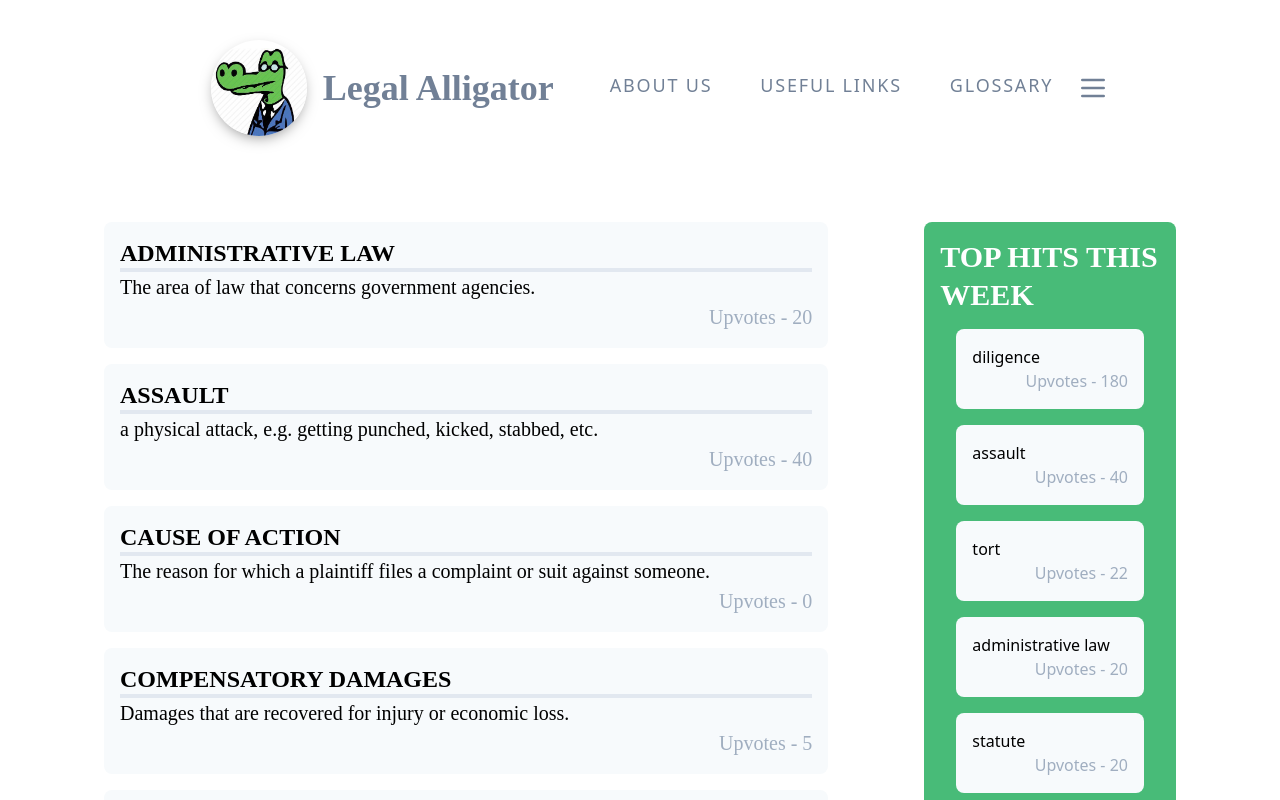
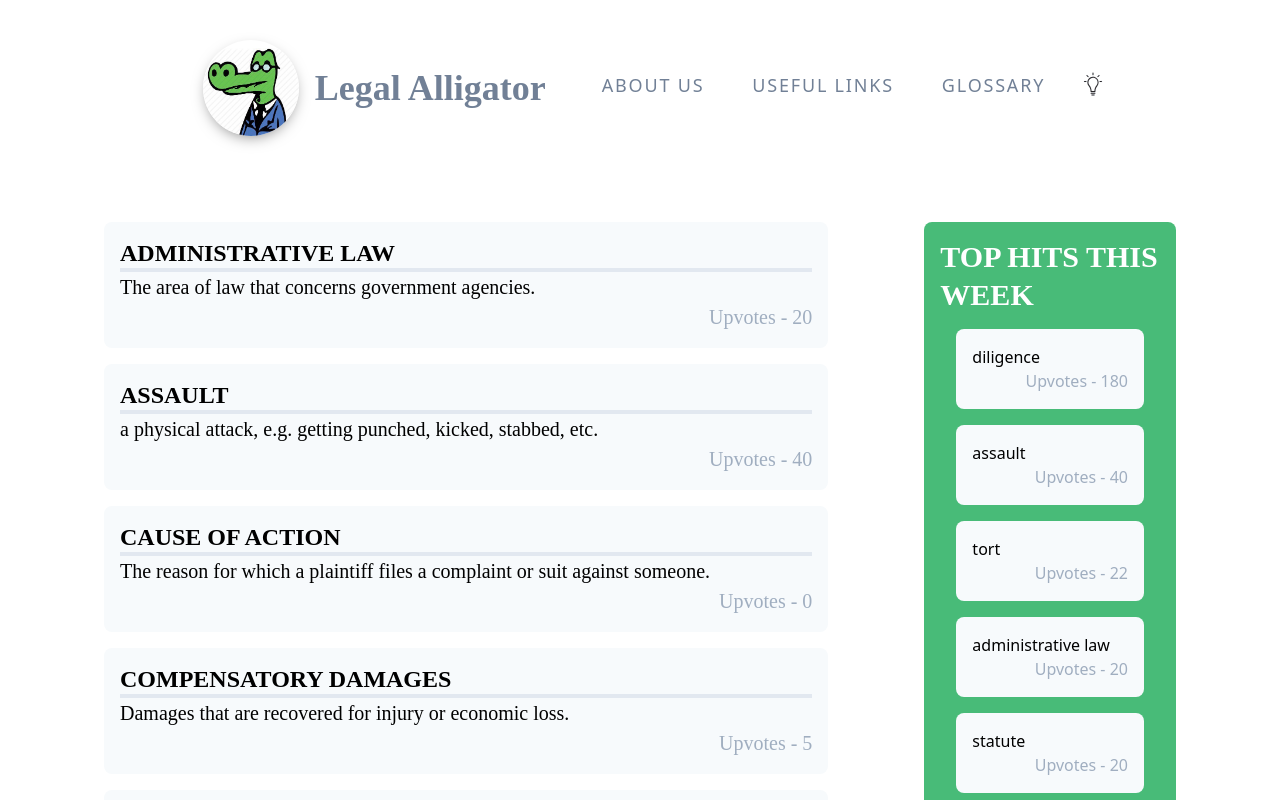
Before and after one commit to jeannetoh99/legalalligatorv1, a React (Create React App) app: page /Glossary in a window 1280 px wide. Shown: the top 800 px of the page. Built offline with nearby package versions, Linux system fonts and the light colour scheme.

Commit message:
changed the drawer logo + minor changes

```diff
--- a/src/Components/NavBar/Drawer.js
+++ b/src/Components/NavBar/Drawer.js
@@ -78,7 +78,7 @@ class DrawerComponent extends React.Component {
       } else {
         suggestionsListComponent = (
           <div class="no-suggestions">
-            <em>Nothing found, try again.</em>
+            <em>Nothing found, check your spelling.</em>
           </div>
         );
       }
@@ -97,7 +97,7 @@ class DrawerComponent extends React.Component {
           <input
             autoComplete="off"
             type="text"
-            className="input w-full rounded h-10"
+            className="input w-full rounded h-10 p-2"
             id="addInput"
             onChange={onChange}
             value={userInput}
--- a/src/Components/NavBar/NavBar.js
+++ b/src/Components/NavBar/NavBar.js
@@ -3,6 +3,7 @@ import NavButton from "./NavButton";
 import { Link } from "react-router-dom";
 import alligatorhead from "./../../images/alligatorhead.jpg"
 import DrawerComponent from "./Drawer";
+import { ReactComponent as LightBulb } from '../../images/light-bulb.svg';
 
 const NavBar = () => {
   const [openDrawer, setOpenDrawer] = useState(false);
@@ -36,19 +37,20 @@ const NavBar = () => {
             <NavButton name="Glossary" />
           </Link>
           {/* DRAWER COMPONENT */}
-          <button class="mr-2 float-right" aria-label="Open Menu" onClick={() => toggleDrawer()}>
+          <div class="mr-2 float-right" aria-label="Open Menu" onClick={() => toggleDrawer()}>
             <svg
-              fill="none"
+              fill="black"
               stroke="currentColor"
               stroke-linecap="round"
               stroke-linejoin="round"
               stroke-width="2"
               viewBox="0 0 24 24"
-              class="w-8 h-8"
+              class="w-8 h-8 m-2 pb-2 hover:text-red"
             >
-          <path d="M4 6h16M4 12h16M4 18h16"></path>
-        </svg>
-      </button>
+          {/* <path d="M4 6h16M4 12h16M4 18h16"></path> */}
+          <LightBulb fill="white"/>
+          </svg>
+      </div>
         </ul>
 
       </div>
```
Also changed, not shown: src/images/light-bulb.svg (added).
